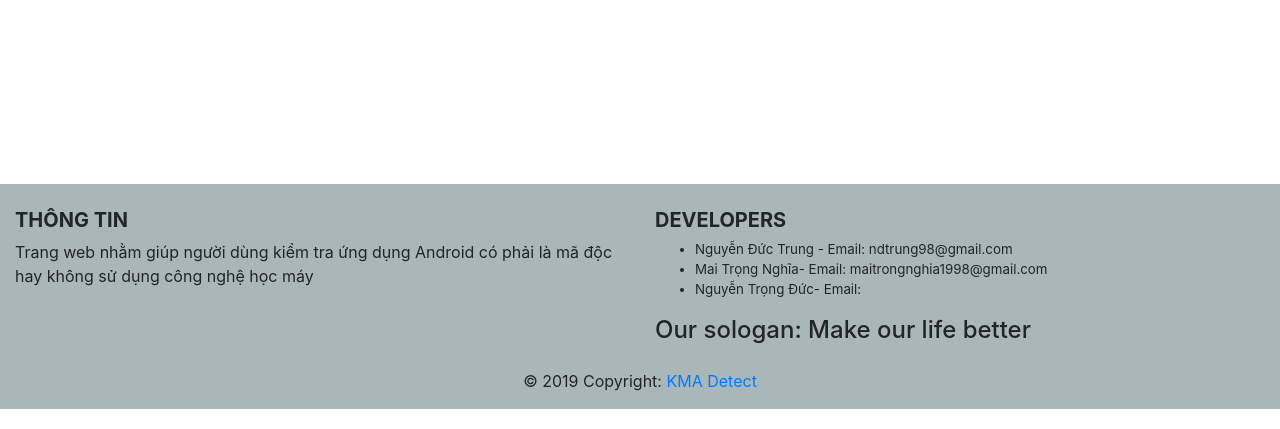
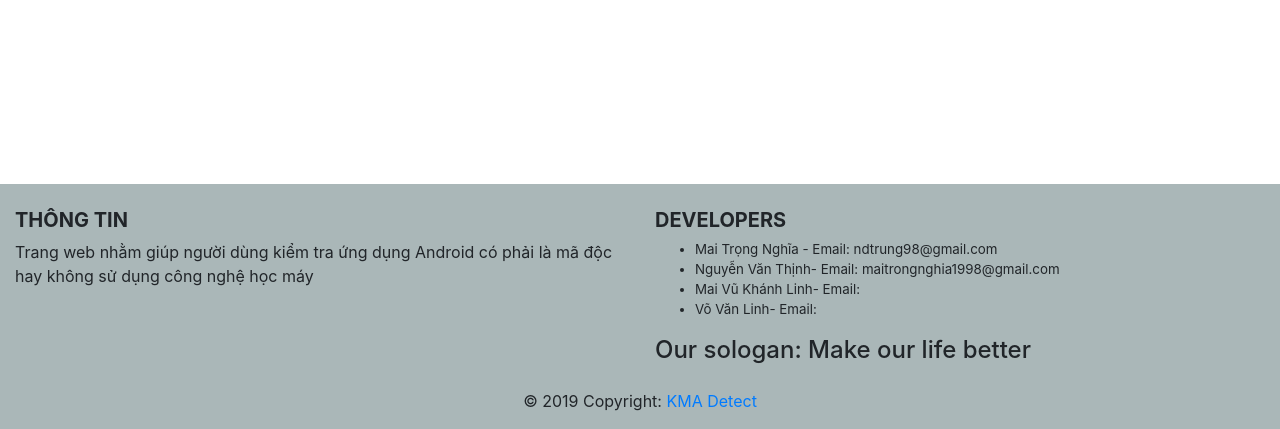
Before and after one commit to trongnghia05/kmadetect, a Django app: page /checkapk in a window 1280 px wide. Shown: the part 432-861 px from the top of the page. Run offline with Django 3.2, Linux system fonts and the light colour scheme; parts of the project's set-up code (start-up, migrations or seed data) failed here and were passed over; some libraries are stand-ins or nearby versions.

Commit message:
Update base.html

```diff
--- a/kmadetect/home/templates/pages/base.html
+++ b/kmadetect/home/templates/pages/base.html
@@ -57,9 +57,10 @@
                     <!-- Content -->
                     <h5 class="text-uppercase font-weight-bold">Developers </h5>
                     <ul>
-                        <li>Nguyễn Đức Trung - Email: ndtrung98@gmail.com</li>
-                        <li>Mai Trọng Nghĩa- Email: maitrongnghia1998@gmail.com</li>
-                        <li>Nguyễn Trọng Đức- Email:</li>
+                        <li>Mai Trọng Nghĩa - Email: ndtrung98@gmail.com</li>
+                        <li>Nguyễn Văn Thịnh- Email: maitrongnghia1998@gmail.com</li>
+                        <li>Mai Vũ Khánh Linh- Email:</li>
+                        <li>Võ Văn Linh- Email:</li>
                     </ul>
                     <h4 lass="text-uppercase font-weight-bold"> Our sologan: Make our life better</h4>
                 </div>
```
